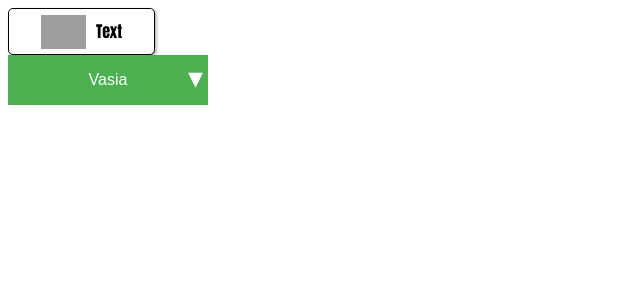
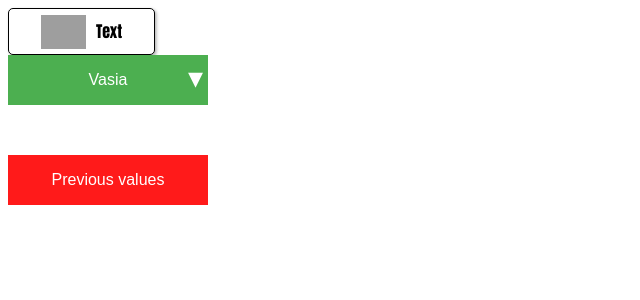
Before and after one commit to AlexWorks/Select-and-Button, an Angular app: page / in a window 1280 px wide. Shown: the top 300 px of the page, without its empty margins (0-640 px from the left). Built offline with nearby package versions, Linux system fonts and the light colour scheme; grey boxes are pictures that could not be loaded.

Commit message:
Added log for select

```diff
--- a/src/app/app.component.html
+++ b/src/app/app.component.html
@@ -2,4 +2,16 @@
   <img class = "customizable-button image" src = "https://image.flaticon.com/icons/svg/121/121105.svg">
   <span class = "customizable-button text">Text</span>
 </app-customizable-button>
-<app-custom-select [options] = '["Vasia", "Petia", "Alex", "Benia"]'></app-custom-select>
+
+<app-custom-select (selectchange) = "handleSelectChange($event);"
+                   [options] = '["Vasia", "Petia", "Alex", "Benia"]'>
+</app-custom-select>
+
+<div class = "select-log">
+  <span class = "select-log__item">Previous values</span>
+  <ul class = "select-log__log" *ngIf = "selectLog.length != 0">
+    <li class = "select-log__log-item" *ngFor = "let item of selectLog">
+      {{item}}
+    </li>
+  </ul>
+</div>
--- /dev/null
+++ b/src/app/app.component.scss
@@ -0,0 +1,18 @@
+* {
+  box-sizing: border-box;
+}
+
+.select-log {
+  background: lighten(red, 5%);
+  width: 200px;
+  padding: 16px;
+  font: 16px sans-serif;
+  text-align: center;
+  color: #fff;
+
+  &__log-item {
+    &:not(:last-of-type) {
+      margin-bottom: 10px;
+    }
+  }
+}
--- a/src/app/app.component.ts
+++ b/src/app/app.component.ts
@@ -3,8 +3,14 @@ import { Component } from '@angular/core';
 @Component({
   selector: 'app-root',
   templateUrl: './app.component.html',
-  styleUrls: ['./app.component.css', './vasia.scss']
+  styleUrls: ['./app.component.css', './app.component.scss']
 })
 export class AppComponent {
   title = 'app';
+
+  selectLog: string[] = [];
+
+  handleSelectChange(event) {
+    this.selectLog.push(event);
+  }
 }
--- a/src/app/custom-select/custom-select.component.html
+++ b/src/app/custom-select/custom-select.component.html
@@ -10,9 +10,3 @@
     </li>
   </ul>
 </div>
-<div *ngIf = "selectedElements.length != 0"
-     class = "selected-element">
-  <li *ngFor = "let elem of selectedElements">
-    {{elem}}
-  </li>
-</div>
--- a/src/app/custom-select/custom-select.component.scss
+++ b/src/app/custom-select/custom-select.component.scss
@@ -7,6 +7,7 @@
   width: 200px;
   text-align: center;
   margin-bottom: 50px;
+  position: relative;
 
   &__selected-item {
     padding: 16px;
@@ -29,6 +30,8 @@
     margin: 0;
     color: #000;
     box-shadow: 0px 8px 16px 0px rgba(0,0,0,0.2);
+    position: absolute;
+    width: 200px;
   }
 
   &__item {
@@ -47,8 +50,3 @@
 
   }
 }
-
-:host /deep/ .selected-element {
-  border: 1px solid red;
-  width: max-content;
-}
--- a/src/app/custom-select/custom-select.component.ts
+++ b/src/app/custom-select/custom-select.component.ts
@@ -1,4 +1,4 @@
-import { Component, OnInit, HostListener, Input } from '@angular/core';
+import { Component, OnInit, HostListener, Input, Output, EventEmitter } from '@angular/core';
 
 @Component({
   selector: 'app-custom-select',
@@ -19,7 +19,8 @@ export class CustomSelectComponent implements OnInit {
     'Burrito'
   ];
 
-  selectedElements = [];
+  @Output('selectchange')
+  change: EventEmitter<string> = new EventEmitter<string>();
 
   constructor() { }
 
@@ -41,7 +42,7 @@ export class CustomSelectComponent implements OnInit {
   onSelect(value: string, event): void {
     this.selectedOption = value;
     this.toggle();
-    this.selectedElements.push(value);
+    this.change.emit(this.selectedOption);
     return event.target.closest('.custom-select__item');
   }
 
--- a/src/app/vasia.scss
+++ /dev/null
@@ -1,5 +0,0 @@
-div {
-  h1 {
-    color: red;
-  }
-}
```
